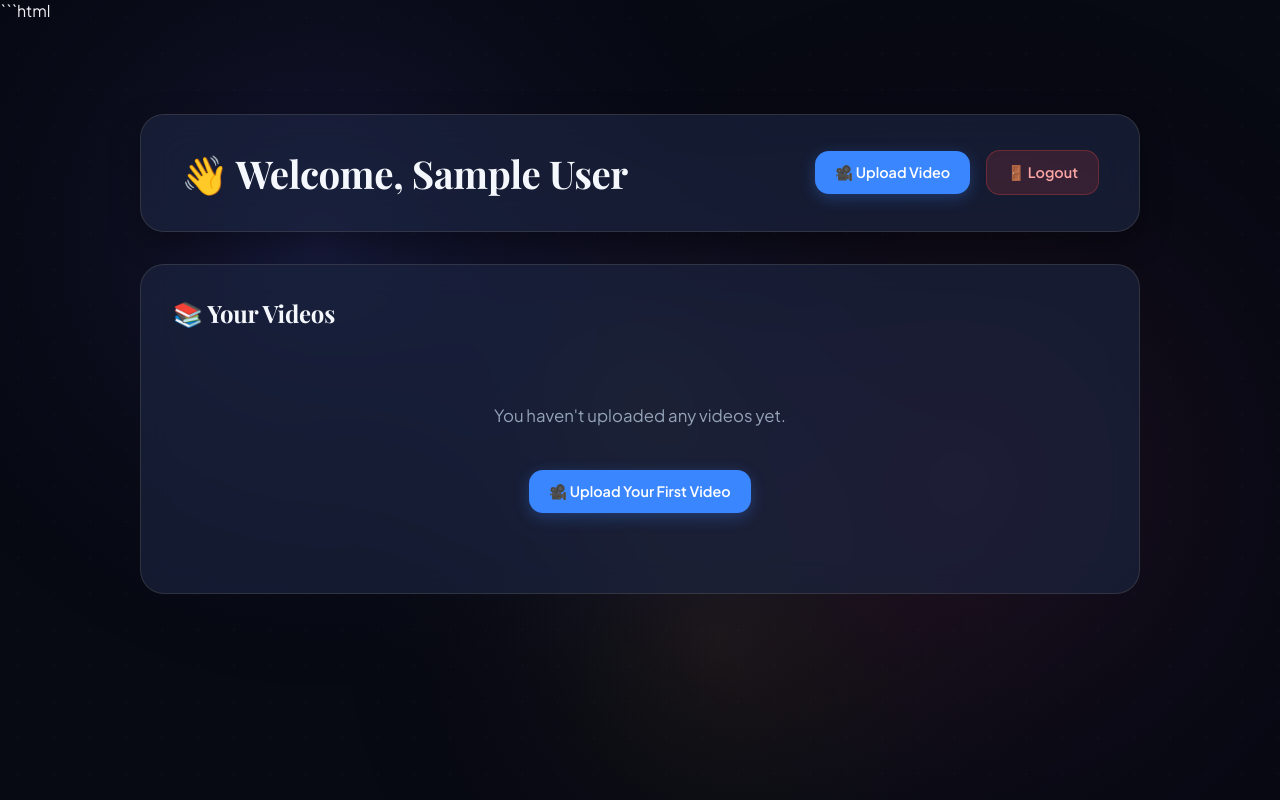
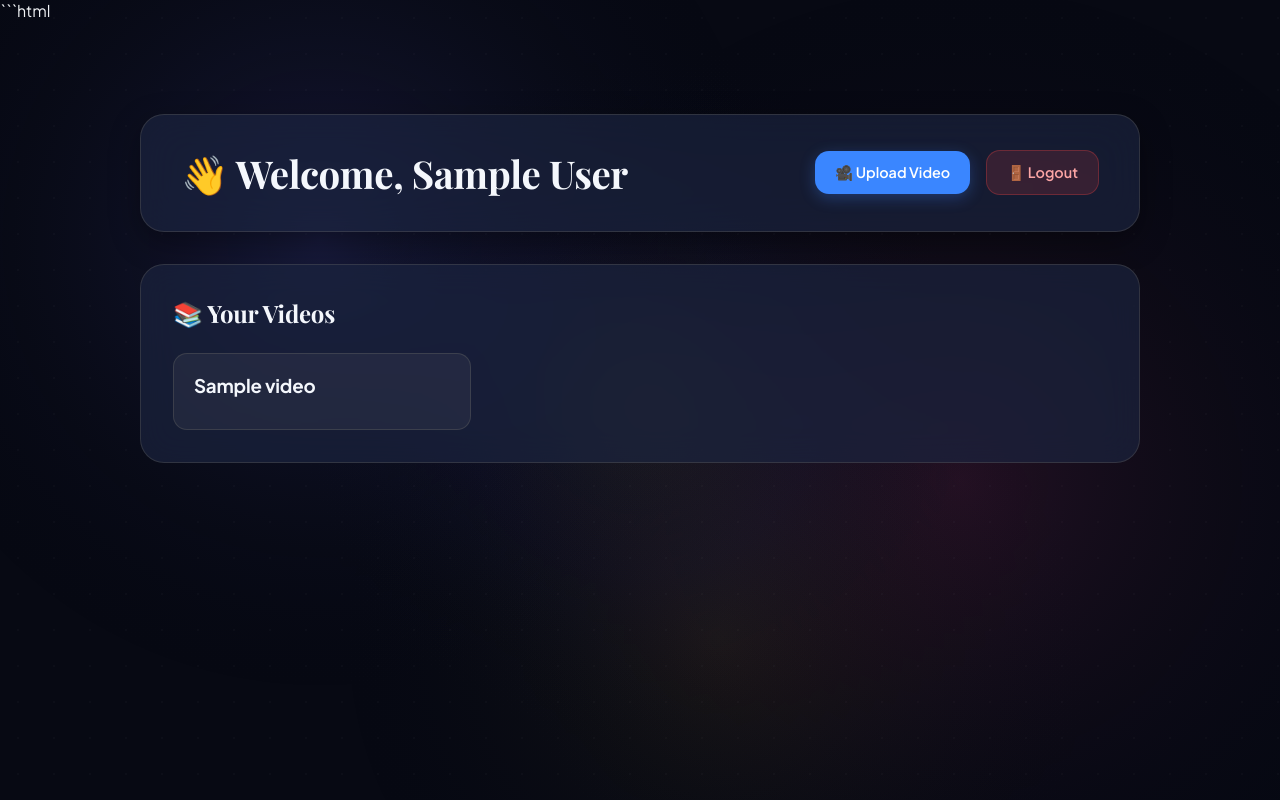
Before and after one commit to shreyashdabgar/Aware, a Flask app: page /dashboard in a window 1280 px wide. Run offline with Flask 3, Linux system fonts and the light colour scheme; the visitor is signed in with stand-in values (Sample User, id 1); tables that the repository leaves empty hold one stand-in row (values such as "Sample post"); some web fonts are replaced.

Commit message:
build the upload pipeline and user dashboard succesfully

```diff
--- a/Backend/routes/main.py
+++ b/Backend/routes/main.py
@@ -1,6 +1,9 @@
 from flask import Blueprint, render_template, request, jsonify, redirect, url_for, session
 from Backend.models.user import User, Video
 from Backend.extensions import db
+import uuid
+import os
+# for unique title for every video
 
 main_bp = Blueprint('main', __name__)# name of the blueprint is 'main'
 
@@ -12,11 +15,13 @@ def dashboard():
             return redirect(url_for('auth.login'))  # Redirect to login if user is not logged in
 
         user_id  = session['user_id']
-        user = User.query.get(user_id)  # Fetch the user from the database using the user_id
+        user = User.query.get(user_id) #Fetch the user from the database using the user_id
+        videos = Video.query.filter_by(user_id = user_id).all()
 
-        return render_template('dashboard.html', user = user)
+
+        return render_template('dashboard.html', user = user, videos = videos)
     except Exception as e:
-        return jsonify({'error': str(e)}), 2000
+        return jsonify({'error': str(e)}), 500
 
 @main_bp.route('/upload', methods=['POST', 'GET'])
 def upload_video():
@@ -25,12 +30,33 @@ def upload_video():
             video = request.files['video_file']
             title = request.form['title']
 
-            #save the video file in location
-            video.save(f'uploads/{video.filename}')
+            #must select file name
+            if not video.filename:
+                return jsonify('You must select Video'),200
+
+            #cannot enter empty title
+            if not title.strip(" "):
+                return jsonify('you must have to enter Title'), 400
+
+
+            #gives unique id to pervent overqrite becuase of same name
+            random_id = uuid.uuid4()
+
+            split = os.path.splitext(video.filename)
+            random_name_uuid = str(random_id) + split[1]
+
+            #checking that our file is actual video or not
+            ALLOWED_EXTENSIONS = {'mp4', 'mov', 'avi', 'mkv', 'webm'}
+            extension = split[1].lower().lstrip('.')
+            if extension not in ALLOWED_EXTENSIONS:
+                #save the video file in location
+                 return jsonify('upload in this formet:', ALLOWED_EXTENSIONS), 200
+            else :
+                video.save(f'uploads/{random_name_uuid}')
 
             #creating Database record
             video_obj = Video(title=title,
-                               file_name=video.filename,
+                               file_name=random_name_uuid,
                                user_id=session['user_id'])
 
             db.session.add(video_obj)
--- a/Requirements.txt
+++ b/Requirements.txt
@@ -1,2 +1,3 @@
 flask
 flask-sqlalchemy
+uuid
--- a/templates/dashboard.html
+++ b/templates/dashboard.html
@@ -99,6 +99,31 @@
         color: var(--text-sub, #A0AEC0);
     }
 
+    .video-grid {
+        display: grid;
+        grid-template-columns: repeat(auto-fill, minmax(240px, 1fr));
+        gap: 1.25rem;
+    }
+
+    .video-card {
+        padding: 1.25rem;
+        background: rgba(255, 255, 255, 0.05);
+        border: 1px solid var(--border-glass, rgba(255, 255, 255, 0.12));
+        border-radius: var(--radius-md, 12px);
+    }
+
+    .video-card h3 {
+        margin: 0 0 0.75rem;
+        color: var(--text-main, #F4F7FC);
+        overflow-wrap: anywhere;
+    }
+
+    .video-card p {
+        margin: 0.35rem 0;
+        color: var(--text-sub, #A0AEC0);
+        font-size: 0.9rem;
+    }
+
     @media (max-width: 640px) {
         .dashboard-header {
             flex-direction: column;
@@ -146,6 +171,24 @@
 
         <h2 class="section-title">📚 Your Videos</h2>
 
+        {% if videos %}
+            <div class="video-grid">
+                {% for video in videos %}
+                    <article class="video-card">
+                        <h3>{{ video.title or video.filename or 'Untitled video' }}</h3>
+                        {% if video.filename and video.title %}
+                            <p>File: {{ video.filename }}</p>
+                        {% endif %}
+                        {% if video.created_at %}
+                            <p>Uploaded: {{ video.created_at.strftime('%b %d, %Y') }}</p>
+                        {% endif %}
+                        {% if video.status %}
+                            <p>Status: {{ video.status }}</p>
+                        {% endif %}
+                    </article>
+                {% endfor %}
+            </div>
+        {% else %}
         <div class="empty-state">
 
             <p>You haven't uploaded any videos yet.</p>
@@ -157,6 +200,7 @@
             </a>
 
         </div>
+        {% endif %}
 
     </section>
 
```
